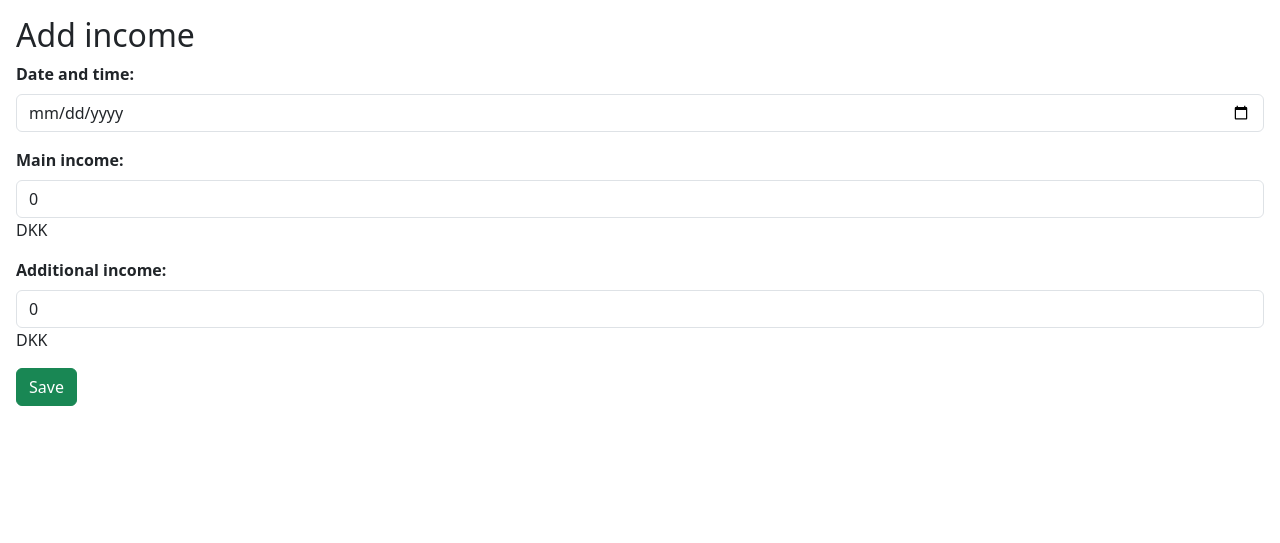
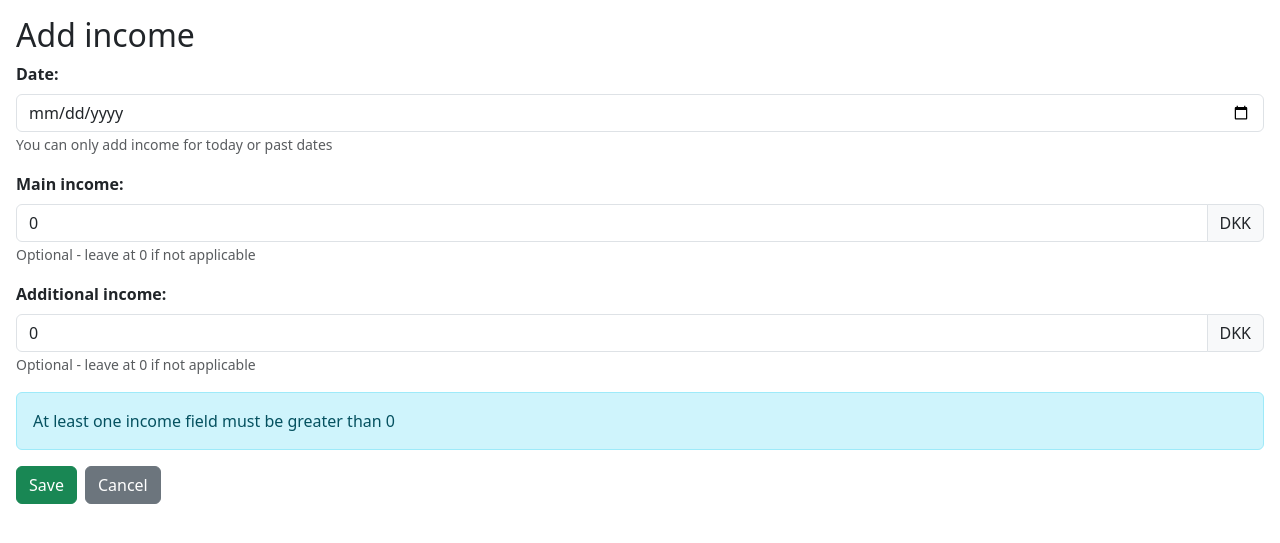
Before and after one commit to slavafortGR/finance, a Flask app: page /income in a window 1280 px wide. Shown: the top 543 px of the page. Run offline with Flask 3, Linux system fonts and the light colour scheme; the visitor is signed in with stand-in values (Sample User, id 1).

Commit message:
validators for future date have been implemented part 2

```diff
--- a/finance/routes.py
+++ b/finance/routes.py
@@ -195,12 +195,14 @@ def return_profile():
 @app.route('/income', methods=['GET'])
 @log_exceptions
 def add_income_get():
-    income_form = IncomeForm(request.form)
+    if 'user_id' not in session:
+        flash('You need login', 'danger')
+        return redirect(url_for('login_user_get'))
 
-    if 'user_id' in session:
-        return render_template('add_income.html', income_form=income_form)
-    flash('You need login', 'danger')
-    return redirect(url_for('login_user_get'))
+    income_form = IncomeForm()
+    return render_template('add_income.html',
+                           income_form=income_form,
+                           today=date.today().isoformat())
 
 
 @app.route('/income', methods=['POST'])
@@ -221,6 +223,12 @@ def add_income_post():
             year = int(year)
             month = int(month)
             day = int(day)
+
+            input_date = date(year, month, day)
+            if input_date > date.today():
+                flash('Cannot add income for future dates', 'danger')
+                return render_template('add_income.html', income_form=income_form)
+
         except (ValueError, AttributeError):
             flash('Invalid date format', 'danger')
             return render_template('add_income.html', income_form=income_form)
@@ -237,8 +245,8 @@ def add_income_post():
             year=year,
             month=month,
             day=day,
-            main_income=income_form.main_income.data,
-            additional_income=income_form.additional_income.data
+            main_income=main_income,
+            additional_income=additional_income
         )
 
         try:
@@ -362,7 +370,9 @@ def add_expense_get():
         return redirect(url_for('login_user_get'))
 
     expense_form = ExpenseForm()
-    return render_template('add_expense.html', expense_form=expense_form)
+    return render_template('add_expense.html',
+                           expense_form=expense_form,
+                           today=date.today().isoformat())
 
 
 @app.route('/expense', methods=['POST'])
@@ -377,6 +387,11 @@ def add_expense_post():
     if expense_form.validate_on_submit():
         try:
             expense_date = datetime.strptime(expense_form.date.data, '%Y-%m-%d').date()
+
+            if expense_date > date.today():
+                flash('Cannot add expense for future dates', 'danger')
+                return render_template('add_expense.html', expense_form=expense_form)
+
         except ValueError:
             flash('Invalid date format', 'danger')
             return render_template('add_expense.html', expense_form=expense_form)
@@ -412,14 +427,14 @@ def list_expenses():
 
     expenses = Expense.query.filter_by(
         user_id=session['user_id']
-    ).order_by(Expense.date.asc()).all()
+    ).order_by(Expense.date.desc()).all()
+
+    from itertools import groupby
 
     monthly_expenses = {}
     for key, group in groupby(expenses, key=lambda x: (x.date.year, x.date.month)):
         year, month = key
-        month_key = f'{year}-{month:02d}'
-        expense_list = list(group)
-        monthly_expenses[month_key] = expense_list
+        monthly_expenses[f'{year}-{month:02d}'] = list(group)
 
     return render_template('list_expenses.html', monthly_expenses=monthly_expenses)
 
--- a/finance/templates/add_expense.html
+++ b/finance/templates/add_expense.html
@@ -28,9 +28,10 @@
 
         <div class="mb-3">
             <label class="form-label"><strong>Date:</strong></label>
-            {{ expense_form.date(class="form-control", required=True, type="date") }}
+            {{ expense_form.date(class="form-control", required=True, type="date", max=today) }}
+            <small class="text-muted">You can only add expense for today or past dates</small>
             {% for error in expense_form.date.errors %}
-                <span class="text-danger">{{ error }}</span>
+                <span class="text-danger d-block">{{ error }}</span>
             {% endfor %}
         </div>
 
--- a/finance/templates/add_income.html
+++ b/finance/templates/add_income.html
@@ -5,30 +5,49 @@
     <h2>Add income</h2>
 
     <form action="/income" method="POST">
+        {{ income_form.hidden_tag() }}
+
         <div class="mb-3">
-            {{ income_form.hidden_tag() }}
-            <label class="form-label"><strong>Date and time:</strong></label>
-            {{ income_form.date(class="form-control", required=True, type="date") }}
+            <label class="form-label"><strong>Date:</strong></label>
+            {{ income_form.date(class="form-control", required=True, type="date", max=today) }}
+            <small class="text-muted">You can only add income for today or past dates</small>
             {% for error in income_form.date.errors %}
-                    <span class="text-danger">{{ error }}</span>
+                <span class="text-danger d-block">{{ error }}</span>
             {% endfor %}
         </div>
+
         <div class="mb-3">
             <label class="form-label"><strong>Main income:</strong></label>
-            {{ income_form.main_income(class="form-control", placeholder="0") }} DKK
+            <div class="input-group">
+                {{ income_form.main_income(class="form-control", placeholder="0") }}
+                <span class="input-group-text">DKK</span>
+            </div>
+            <small class="text-muted">Optional - leave at 0 if not applicable</small>
             {% for error in income_form.main_income.errors %}
-                    <span class="text-danger">{{ error }}</span>
+                <span class="text-danger d-block">{{ error }}</span>
             {% endfor %}
         </div>
+
         <div class="mb-3">
             <label class="form-label"><strong>Additional income:</strong></label>
-            {{ income_form.additional_income(class="form-control", placeholder="0") }} DKK
+            <div class="input-group">
+                {{ income_form.additional_income(class="form-control", placeholder="0") }}
+                <span class="input-group-text">DKK</span>
+            </div>
+            <small class="text-muted">Optional - leave at 0 if not applicable</small>
             {% for error in income_form.additional_income.errors %}
-                    <span class="text-danger">{{ error }}</span>
+                <span class="text-danger d-block">{{ error }}</span>
             {% endfor %}
         </div>
-        <input type="submit" class="btn btn-success" value="Save">
+
+        <div class="alert alert-info">
+            <i class="bi bi-info-circle"></i> At least one income field must be greater than 0
+        </div>
+
+        <div class="d-flex gap-2">
+            <input type="submit" class="btn btn-success" value="Save">
+            <a href="{{ url_for('return_profile') }}" class="btn btn-secondary">Cancel</a>
+        </div>
     </form>
 </div>
-
 {% endblock %}
```
